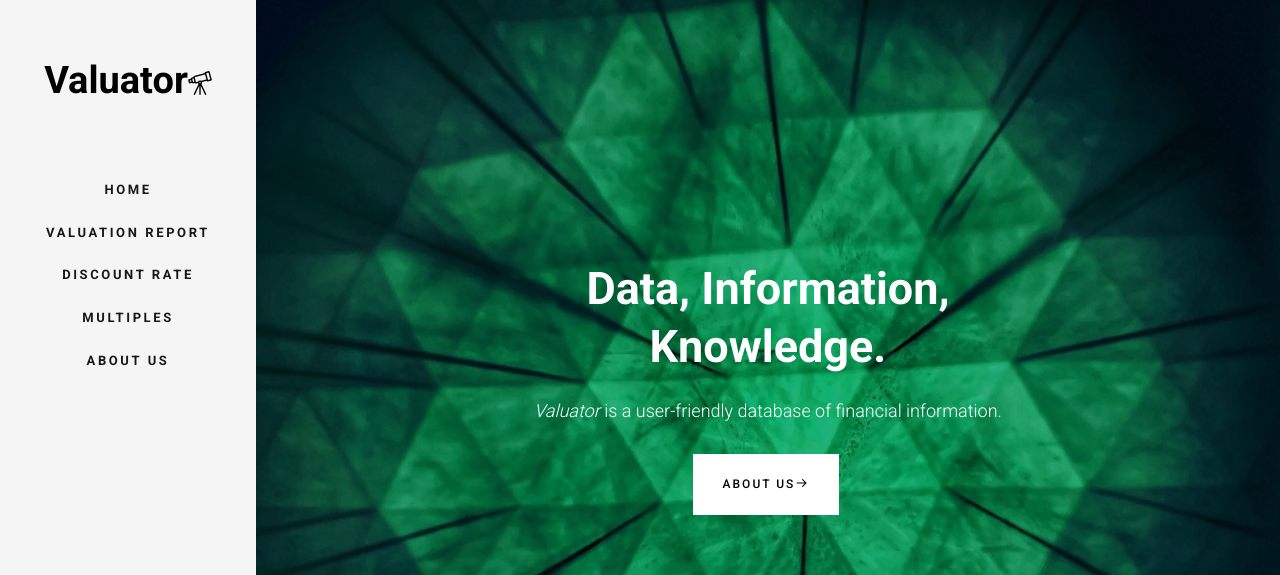
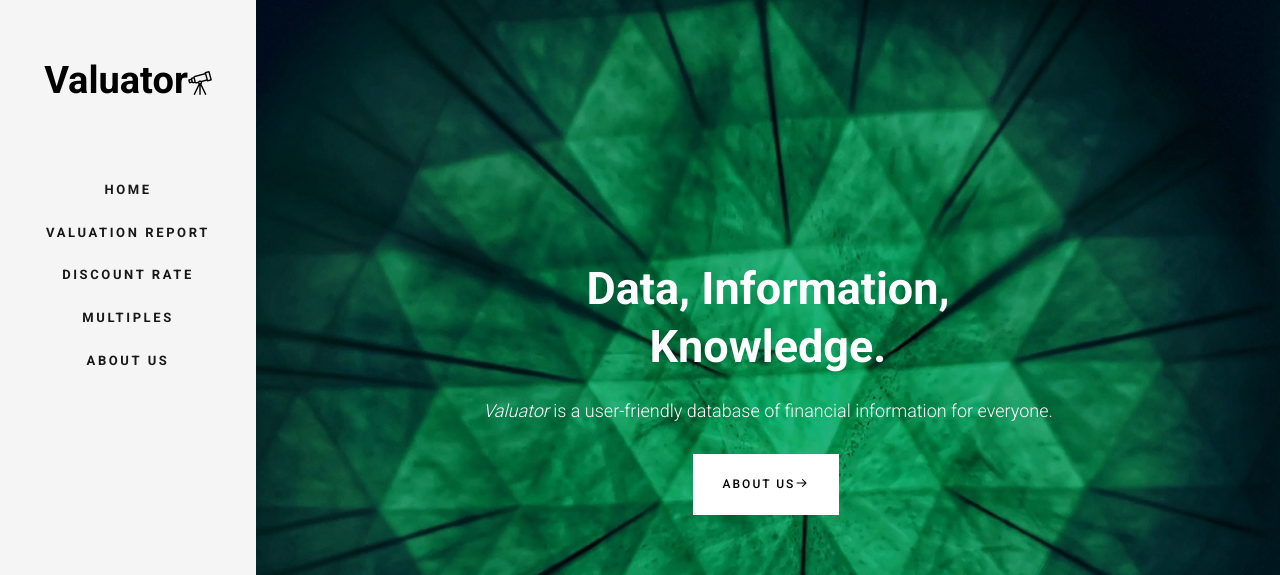
Before and after one commit to Saso995/damodaranGraphs, a website: page public/index.html in a window 1280 px wide. Shown: the top 575 px of the page. Drawn offline with Linux system fonts and the light colour scheme; files whose address does not match are found by name.

Commit message:
Update index.html

```diff
--- a/public/index.html
+++ b/public/index.html
@@ -110,7 +110,7 @@
 					   			<div class="col-md-8 col-md-offset-2 text-center js-fullheight slider-text">
 					   				<div class="slider-text-inner">
 					   					<h1><strong>Data, Information, Knowledge.</strong></h1>
-					   					<h2><i>Valuator</i> is a user-friendly database of financial information.</h2>
+					   					<h2><i>Valuator</i> is a user-friendly database of financial information for everyone.</h2>
 											<p><a class="btn btn-primary btn-learn" href="about.html">About Us<i class="icon-arrow-right3"></i></a></p>
 					   				</div>
 					   			</div>
```
